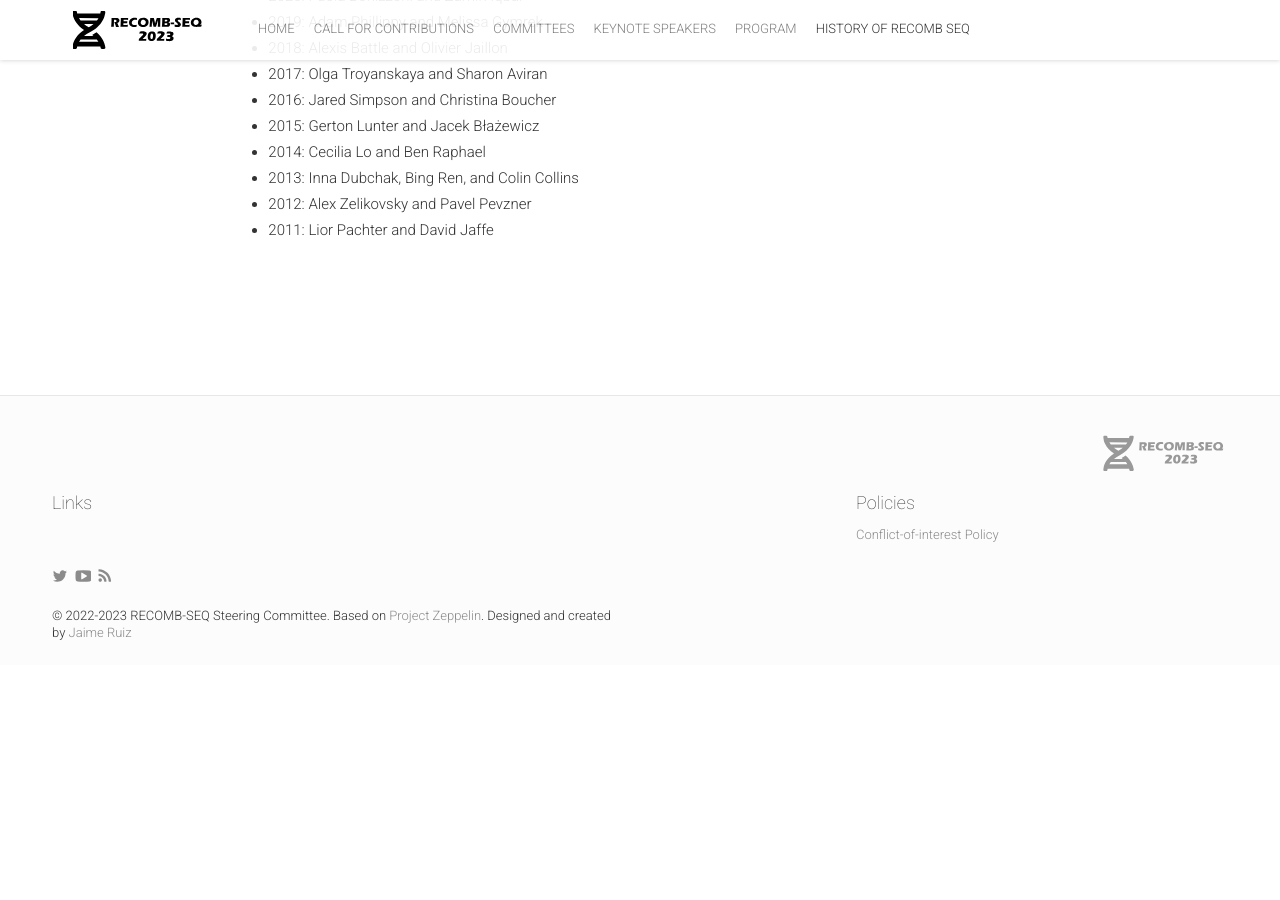
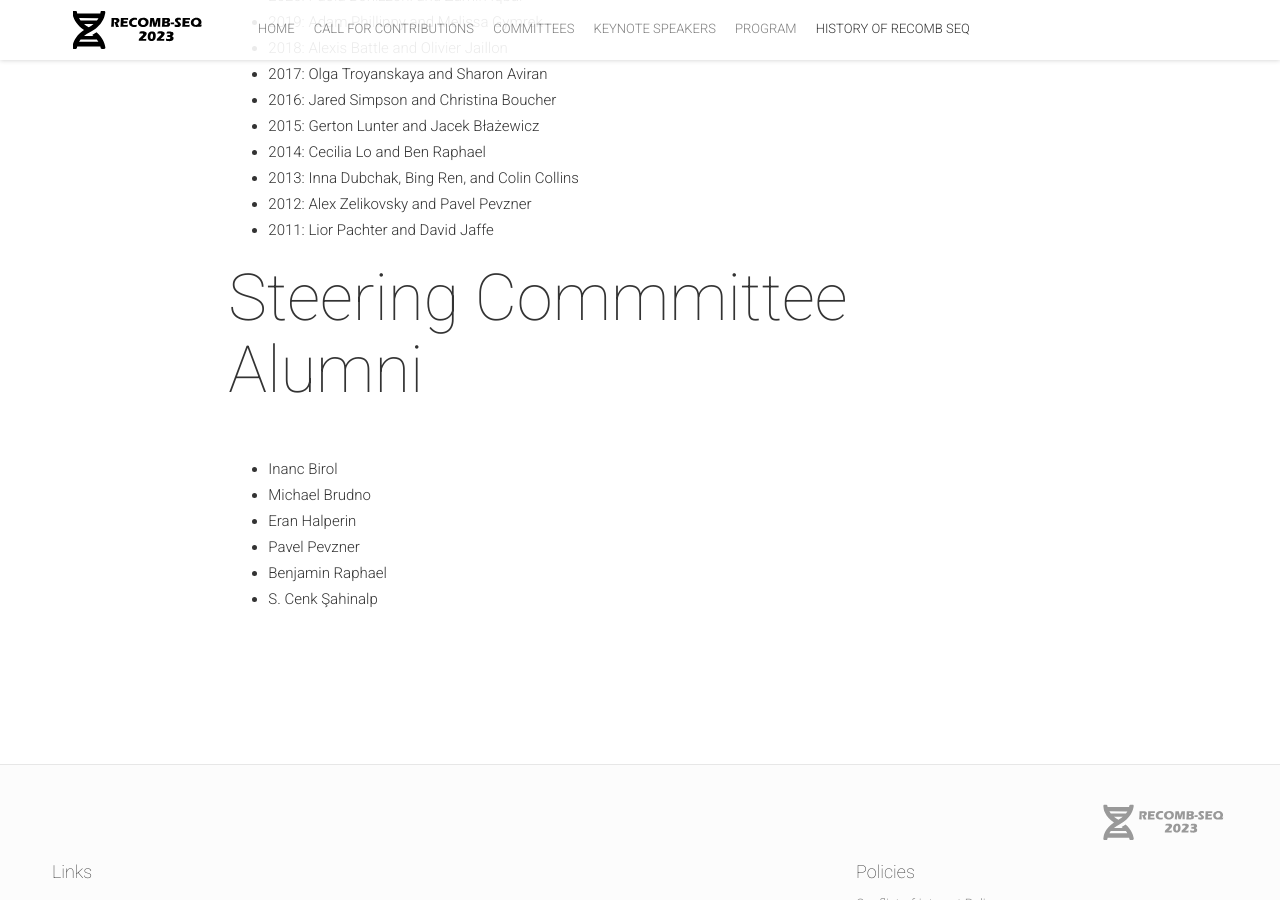
Before and after one commit to recomb-seq/recomb-seq.github.io, a Jekyll site: the page built from history.md, in a window 1280 px wide and 900 px high, scrolled down 1561 px. Built offline with Jekyll 4.4.1, drawn with Linux system fonts in a browser that asks for light colours; nearby versions of some CDN libraries; comment, search, counter and statistics services are not loaded; before the commit the page ends 2226 px from its top, so only the background shows below that.

Commit message:
added SC alum to history

```diff
--- a/history.md
+++ b/history.md
@@ -50,6 +50,12 @@ High-throughput sequencing is now a primary tool in basic science and biomedicin
  - 2012: Alex Zelikovsky and Pavel Pevzner
  - 2011: Lior Pachter and David Jaffe
 
-
+### Steering Commmittee Alumni
+  - Inanc Birol
+  - Michael Brudno
+  - Eran Halperin
+  - Pavel Pevzner
+  - Benjamin Raphael
+  - S. Cenk Şahinalp
 
 <img class="img-responsive feature-image" src="{{ site.baseurl }}/img/posts/cod.jpg" style="display:none">
```
